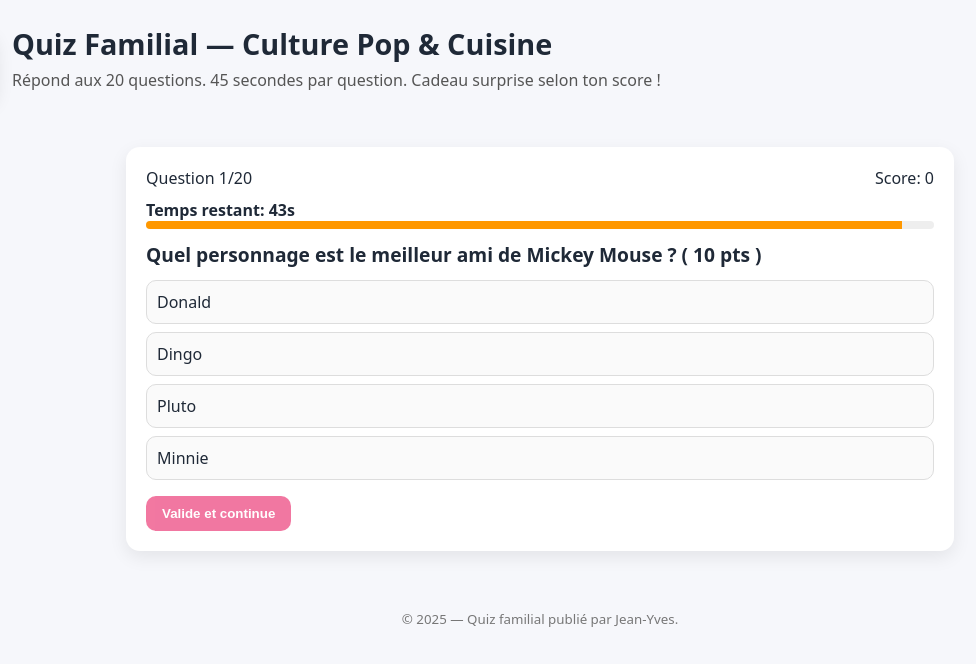
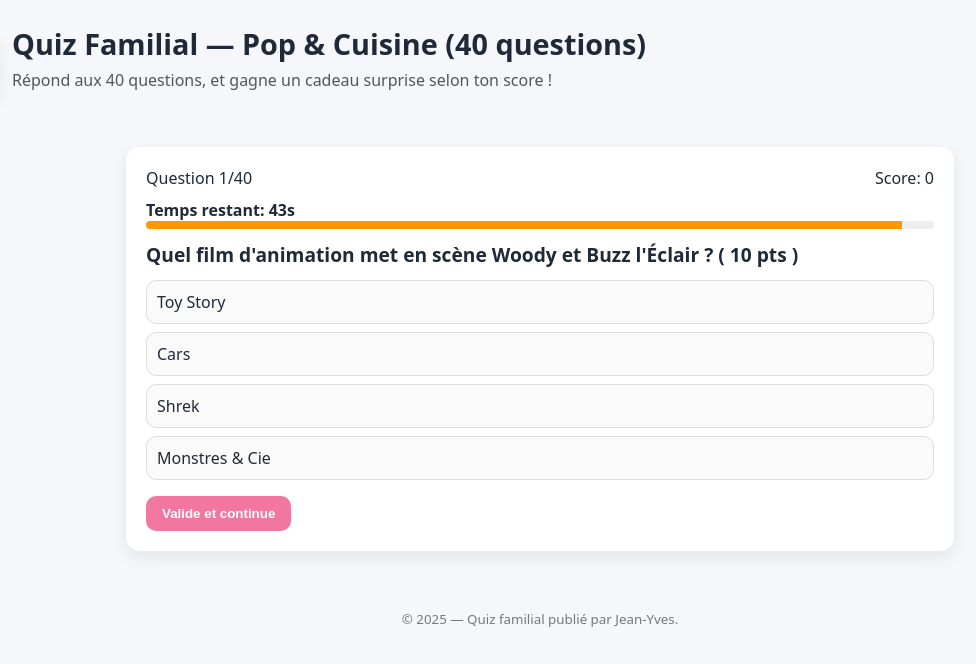
Before and after one commit to Canard76/quiz-famille-tabouret, a plain HTML site: page index.html in a window 1280 px wide. Both pictures are taken after a click on the button "Commencer ton quiz". Shown: the full height of the page, 100-1076 px from the left. Drawn offline with Linux system fonts and the light colour scheme.

Commit message:
Add files via upload

```diff
--- a/app.js
+++ b/app.js
@@ -1,24 +1,18 @@
 const defaultConfig = {
-  quizTitle: "Quiz Familial — Culture Pop & Cuisine",
+  quizTitle: "Quiz Familial — Pop & Cuisine (40 questions)",
   requireName: true,
   giftTiers: [
-    { minScore: 0,  label: "Niveau Bronze" },
-    { minScore: 80, label: "Niveau Argent" },
-    { minScore: 140, label: "Niveau Or" }
+    { minScore: 0,   label: "Niveau Bronze" },
+    { minScore: 200, label: "Niveau Argent" },
+    { minScore: 320, label: "Niveau Or" }
   ],
   pointsPerQuestionDefault: 10,
-  timePerQuestionSeconds: 15
+  timePerQuestionSeconds: 45
 };
 
 let CONFIG = { ...defaultConfig };
 let QUESTIONS = [];
-let state = {
-  index: 0,
-  score: 0,
-  answers: [],
-  timer: null,
-  timeLeft: defaultConfig.timePerQuestionSeconds
-};
+let state = { index: 0, score: 0, answers: [], timer: null, timeLeft: defaultConfig.timePerQuestionSeconds };
 
 function shuffle(array) {
   for (let i = array.length - 1; i > 0; i--) {
@@ -29,15 +23,8 @@ function shuffle(array) {
 }
 
 async function loadData() {
-  try {
-    const cfgResp = await fetch('config.json');
-    if (cfgResp.ok) {
-      const cfg = await cfgResp.json();
-      CONFIG = { ...defaultConfig, ...cfg };
-    }
-  } catch (e) { console.warn('Config par défaut utilisée', e); }
-  const qResp = await fetch('questions.json');
-  QUESTIONS = await qResp.json();
+  try { const cfgResp = await fetch('config.json'); if (cfgResp.ok) { const cfg = await cfgResp.json(); CONFIG = { ...defaultConfig, ...cfg }; } } catch (e) { console.warn('Config par défaut utilisée', e); }
+  const qResp = await fetch('questions.json'); QUESTIONS = await qResp.json();
 }
 
 function startTimer() {
@@ -45,14 +32,21 @@ function startTimer() {
   state.timeLeft = CONFIG.timePerQuestionSeconds;
   const timeEl = document.getElementById('timeLeft');
   const fill = document.getElementById('timerFill');
+  const label = document.getElementById('timerLabel');
   const total = CONFIG.timePerQuestionSeconds;
   timeEl.textContent = state.timeLeft;
   fill.style.width = '100%';
+  fill.classList.remove('danger');
+  label.classList.remove('danger');
   state.timer = setInterval(() => {
     state.timeLeft--;
     timeEl.textContent = state.timeLeft;
     const pct = Math.max(0, Math.min(100, Math.round(100 * state.timeLeft / total)));
     fill.style.width = pct + '%';
+    if (state.timeLeft <= 5) {
+      fill.classList.add('danger');
+      label.classList.add('danger');
+    }
     if (state.timeLeft <= 0) {
       clearInterval(state.timer);
       autoValidateTimeout();
@@ -89,29 +83,53 @@ function renderQuestion() {
       });
       choicesEl.appendChild(div);
     });
+  } else if (q.type === 'vf') {
+    ['Vrai','Faux'].forEach((label, idx) => {
+      const val = idx === 0; // Vrai=true, Faux=false
+      const div = document.createElement('div');
+      div.className = 'choice';
+      div.textContent = label;
+      div.dataset.value = String(val);
+      div.addEventListener('click', () => {
+        document.querySelectorAll('.choice').forEach(el => el.classList.remove('selected'));
+        div.classList.add('selected');
+        nextBtn.disabled = false;
+      });
+      choicesEl.appendChild(div);
+    });
   }
   startTimer();
 }
 
-function finalizeSelectionAndFeedback(selectedIndex) {
+function finalizeSelectionAndFeedback(selectedIndex, selectedBool) {
   const q = QUESTIONS[state.index];
   const points = q.points ?? CONFIG.pointsPerQuestionDefault;
   let correct = false;
 
-  // feedback visuel
   document.querySelectorAll('.choice').forEach(el => {
+    if (q.type === 'qcm') {
       const idx = parseInt(el.dataset.index, 10);
       if (idx === q.answer) el.classList.add('correct');
       if (selectedIndex !== null && idx === selectedIndex && idx !== q.answer) el.classList.add('wrong');
+    } else {
+      const val = el.dataset.value === 'true';
+      if (val === q.answer) el.classList.add('correct');
+      if (selectedBool !== null && val === selectedBool && val !== q.answer) el.classList.add('wrong');
+    }
   });
 
+  if (q.type === 'qcm') {
     if (selectedIndex !== null) correct = selectedIndex === q.answer;
+  } else {
+    if (selectedBool !== null) correct = selectedBool === q.answer;
+  }
+
   if (correct) state.score += points;
 
   state.answers.push({
     question: q.question,
-    correctAnswer: q.choices[q.answer],
-    selected: selectedIndex !== null ? q.choices[selectedIndex] : '(aucune)',
+    correctAnswer: q.type === 'qcm' ? q.choices[q.answer] : (q.answer ? 'Vrai' : 'Faux'),
+    selected: q.type === 'qcm' ? (selectedIndex !== null ? q.choices[selectedIndex] : '(aucune)') : (selectedBool !== null ? (selectedBool ? 'Vrai' : 'Faux') : '(aucune)'),
     correct,
     points: correct ? points : 0
   });
@@ -130,15 +148,19 @@ function finalizeSelectionAndFeedback(selectedIndex) {
 
 function validateAndNext() {
   clearInterval(state.timer);
+  const q = QUESTIONS[state.index];
+  if (q.type === 'qcm') {
     const selEl = document.querySelector('.choice.selected');
     const selectedIndex = selEl ? parseInt(selEl.dataset.index, 10) : null;
-  finalizeSelectionAndFeedback(selectedIndex);
+    finalizeSelectionAndFeedback(selectedIndex, null);
+  } else {
+    const selEl = document.querySelector('.choice.selected');
+    const selectedBool = selEl ? (selEl.dataset.value === 'true') : null;
+    finalizeSelectionAndFeedback(null, selectedBool);
+  }
 }
 
-function autoValidateTimeout() {
-  // Pas de sélection: enregistre comme faux et passe à la suivante
-  finalizeSelectionAndFeedback(null);
-}
+function autoValidateTimeout() { finalizeSelectionAndFeedback(null, null); }
 
 function giftLabelForScore(score) {
   const tiers = [...CONFIG.giftTiers].sort((a,b) => a.minScore - b.minScore);
--- a/config.json
+++ b/config.json
@@ -1,17 +1,17 @@
 {
-  "quizTitle": "Quiz Familial — Culture Pop & Cuisine",
+  "quizTitle": "Quiz Familial — Pop & Cuisine (40 questions)",
   "requireName": true,
   "giftTiers": [
     {
-      "minScore": 50,
+      "minScore": 0,
       "label": "Niveau Bronze, tu n'aura pas de cadeaux, mais un bisous !"
     },
     {
-      "minScore": 100,
-      "label": "Niveau Argent, tu mérite une petite enveloppe !"
+      "minScore": 200,
+      "label": "Niveau Argent, tu mérite une petite claque aux fesses avec un bisous !"
     },
     {
-      "minScore": 180,
+      "minScore": 320,
       "label": "Niveau Or, tu à le droit à un gros cadeaux !"
     }
   ],
--- a/index.html
+++ b/index.html
@@ -11,7 +11,7 @@
     <img id="logo" src="logo.png" alt="Logo du quiz" />
     <div class="titles">
       <h1 id="quiz-title">Quiz Familial — Culture Pop & Cuisine</h1>
-      <p id="intro">Répond aux 20 questions. 45 secondes par question. Cadeau surprise selon ton score !</p>
+      <p id="intro">Répond aux 40 questions, et gagne un cadeau surprise selon ton score !</p>
     </div>
   </header>
 
--- a/questions.json
+++ b/questions.json
@@ -1,24 +1,36 @@
 [
   {
     "type": "qcm",
-    "question": "Quel personnage est le meilleur ami de Mickey Mouse ?",
+    "question": "Quel film d'animation met en scène Woody et Buzz l'Éclair ?",
     "choices": [
-      "Donald",
-      "Dingo",
-      "Pluto",
-      "Minnie"
+      "Toy Story",
+      "Cars",
+      "Shrek",
+      "Monstres & Cie"
+    ],
+    "answer": 0,
+    "points": 10
+  },
+  {
+    "type": "qcm",
+    "question": "Quel plat italien est composé de couches de pâtes, sauce et fromage ?",
+    "choices": [
+      "Pizza",
+      "Lasagnes",
+      "Risotto",
+      "Cannelloni"
     ],
     "answer": 1,
     "points": 10
   },
   {
     "type": "qcm",
-    "question": "Quel est le prénom du héros dans le jeu 'The Legend of Zelda' ?",
+    "question": "Quel pays est célèbre pour les sushis ?",
     "choices": [
-      "Zelda",
-      "Link",
-      "Ganondorf",
-      "Mario"
+      "Chine",
+      "Japon",
+      "Corée",
+      "Thaïlande"
     ],
     "answer": 1,
     "points": 10
@@ -37,60 +49,48 @@
   },
   {
     "type": "qcm",
-    "question": "Quel film met en scène le personnage de Jack Sparrow ?",
+    "question": "Quel fromage est utilisé pour la pizza Margherita ?",
     "choices": [
-      "Harry Potter",
-      "Pirates des Caraïbes",
-      "Indiana Jones",
-      "Le Seigneur des Anneaux"
+      "Mozzarella",
+      "Cheddar",
+      "Gruyère",
+      "Parmesan"
+    ],
+    "answer": 0,
+    "points": 10
+  },
+  {
+    "type": "qcm",
+    "question": "Quel personnage Disney perd sa chaussure au bal ?",
+    "choices": [
+      "Ariel",
+      "Cendrillon",
+      "Belle",
+      "Raiponce"
     ],
     "answer": 1,
     "points": 10
   },
   {
     "type": "qcm",
-    "question": "Quel chanteur est surnommé le 'King of Pop' ?",
+    "question": "Quel chanteur est connu pour 'Thriller' ?",
     "choices": [
-      "Elvis Presley",
+      "Prince",
       "Michael Jackson",
-      "Prince",
-      "Justin Timberlake"
+      "George Michael",
+      "Madonna"
     ],
     "answer": 1,
     "points": 10
   },
   {
     "type": "qcm",
-    "question": "Quel ingrédient principal trouve-t-on dans une ratatouille ?",
+    "question": "Quel personnage de jeu vidéo collecte des anneaux dorés ?",
     "choices": [
-      "Courgette",
-      "Carotte",
-      "Pomme de terre",
-      "Brocoli"
-    ],
-    "answer": 0,
-    "points": 10
-  },
-  {
-    "type": "qcm",
-    "question": "Dans quel film Disney trouve-t-on le personnage Olaf ?",
-    "choices": [
-      "La Reine des Neiges",
-      "Vaiana",
-      "Encanto",
-      "Raya"
-    ],
-    "answer": 0,
-    "points": 10
-  },
-  {
-    "type": "qcm",
-    "question": "Quel est le nom du plombier célèbre dans les jeux vidéo Nintendo ?",
-    "choices": [
-      "Luigi",
       "Mario",
-      "Bowser",
-      "Peach"
+      "Sonic",
+      "Crash Bandicoot",
+      "Kirby"
     ],
     "answer": 1,
     "points": 10
@@ -109,134 +109,254 @@
   },
   {
     "type": "qcm",
-    "question": "Quel super-héros est aussi connu sous le nom de Bruce Wayne ?",
+    "question": "Quel film met en scène le personnage de Jack Sparrow ?",
     "choices": [
-      "Superman",
-      "Batman",
-      "Iron Man",
-      "Spider-Man"
+      "Harry Potter",
+      "Pirates des Caraïbes",
+      "Indiana Jones",
+      "Le Seigneur des Anneaux"
     ],
     "answer": 1,
     "points": 10
   },
   {
     "type": "qcm",
-    "question": "Quel pays est célèbre pour les sushis ?",
+    "question": "Dans quel sport utilise-t-on un volant ?",
     "choices": [
-      "Chine",
-      "Japon",
-      "Corée",
-      "Thaïlande"
+      "Tennis de table",
+      "Badminton",
+      "Baseball",
+      "Hockey"
+    ],
+    "answer": 2,
+    "points": 10
+  },
+  {
+    "type": "qcm",
+    "question": "Quel film Pixar montre une famille de super-héros ?",
+    "choices": [
+      "Les Indestructibles",
+      "Vice-Versa",
+      "Ratatouille",
+      "Là-Haut"
+    ],
+    "answer": 0,
+    "points": 10
+  },
+  {
+    "type": "qcm",
+    "question": "Quel ingrédient principal du houmous ?",
+    "choices": [
+      "Pois chiches",
+      "Lentilles",
+      "Haricots",
+      "Aubergines"
+    ],
+    "answer": 0,
+    "points": 10
+  },
+  {
+    "type": "qcm",
+    "question": "Quel animal est l'emblème de la saga Pokémon ?",
+    "choices": [
+      "Pikachu",
+      "Bulbizarre",
+      "Dracaufeu",
+      "Salamèche"
+    ],
+    "answer": 0,
+    "points": 10
+  },
+  {
+    "type": "qcm",
+    "question": "Dans quel film trouve‑t‑on le personnage Olaf ?",
+    "choices": [
+      "La Reine des Neiges",
+      "Vaiana",
+      "Encanto",
+      "Raya"
+    ],
+    "answer": 0,
+    "points": 10
+  },
+  {
+    "type": "qcm",
+    "question": "Quel condiment japonais accompagne souvent les sushis ?",
+    "choices": [
+      "Moutarde",
+      "Wasabi",
+      "Ketchup",
+      "Harissa"
     ],
     "answer": 1,
     "points": 10
   },
   {
     "type": "qcm",
-    "question": "Quel film d'animation met en scène Woody et Buzz l'Éclair ?",
+    "question": "Quelle boisson gazeuse est réputée pour sa couleur noire ?",
     "choices": [
-      "Toy Story",
-      "Cars",
-      "Shrek",
-      "Monstres & Cie"
+      "Cola",
+      "Limonade",
+      "Ginger Ale",
+      "Tonic"
     ],
     "answer": 0,
     "points": 10
   },
   {
     "type": "qcm",
-    "question": "Quel est le nom du groupe qui a chanté 'Bohemian Rhapsody' ?",
+    "question": "Quel plat mexicain est une tortilla garnie ?",
     "choices": [
-      "Queen",
-      "The Beatles",
-      "Pink Floyd",
-      "U2"
+      "Tacos",
+      "Paella",
+      "Couscous",
+      "Lasagnes"
     ],
     "answer": 0,
     "points": 10
   },
   {
     "type": "qcm",
-    "question": "Quel fromage est utilisé dans la recette traditionnelle de la pizza Margherita ?",
+    "question": "Quelle pâte italienne est farcie et en forme de petits anneaux ?",
     "choices": [
-      "Mozzarella",
-      "Cheddar",
-      "Gruyère",
-      "Parmesan"
+      "Spaghetti",
+      "Ravioli",
+      "Tortellini",
+      "Penne"
+    ],
+    "answer": 2,
+    "points": 10
+  },
+  {
+    "type": "qcm",
+    "question": "Quel héros Marvel brandit un marteau nommé Mjolnir ?",
+    "choices": [
+      "Thor",
+      "Loki",
+      "Hulk",
+      "Captain America"
     ],
     "answer": 0,
     "points": 10
   },
   {
-    "type": "qcm",
-    "question": "Quel personnage de jeu vidéo est connu pour collecter des anneaux dorés ?",
-    "choices": [
-      "Mario",
-      "Sonic",
-      "Crash Bandicoot",
-      "Kirby"
-    ],
-    "answer": 1,
+    "type": "vf",
+    "question": "Le guacamole est traditionnellement à base d'avocat.",
+    "answer": true,
     "points": 10
   },
   {
-    "type": "qcm",
-    "question": "Quel film met en scène un clown maléfique nommé Pennywise ?",
-    "choices": [
-      "Ça (IT)",
-      "Conjuring",
-      "Annabelle",
-      "Scream"
-    ],
-    "answer": 0,
+    "type": "vf",
+    "question": "La pizza Margherita traditionnelle utilise du cheddar.",
+    "answer": false,
     "points": 10
   },
   {
-    "type": "qcm",
-    "question": "Quel fruit est utilisé pour faire une tarte Tatin ?",
-    "choices": [
-      "Pomme",
-      "Poire",
-      "Abricot",
-      "Cerise"
-    ],
-    "answer": 0,
+    "type": "vf",
+    "question": "Buzz l'Éclair apparaît dans Toy Story.",
+    "answer": true,
     "points": 10
   },
   {
-    "type": "qcm",
-    "question": "Quel chanteur a interprété la chanson 'Shape of You' ?",
-    "choices": [
-      "Ed Sheeran",
-      "Sam Smith",
-      "Bruno Mars",
-      "Shawn Mendes"
-    ],
-    "answer": 0,
+    "type": "vf",
+    "question": "Le houmous est principalement composé de pois chiches.",
+    "answer": true,
     "points": 10
   },
   {
-    "type": "qcm",
-    "question": "Quel film Marvel présente le personnage de Tony Stark ?",
-    "choices": [
-      "Thor",
-      "Iron Man",
-      "Captain America",
-      "Hulk"
-    ],
-    "answer": 1,
+    "type": "vf",
+    "question": "Cendrillon perd une bague pendant le bal.",
+    "answer": false,
     "points": 10
   },
   {
-    "type": "qcm",
-    "question": "Quel plat italien est composé de couches de pâtes, sauce et fromage ?",
-    "choices": [
-      "Pizza",
-      "Lasagnes",
-      "Risotto",
-      "Cannelloni"
-    ],
-    "answer": 1,
+    "type": "vf",
+    "question": "Sonic est connu pour collecter des pièces carrées.",
+    "answer": false,
+    "points": 10
+  },
+  {
+    "type": "vf",
+    "question": "Michael Jackson est l'interprète de 'Thriller'.",
+    "answer": true,
+    "points": 10
+  },
+  {
+    "type": "vf",
+    "question": "Les sushis viennent de Thaïlande.",
+    "answer": false,
+    "points": 10
+  },
+  {
+    "type": "vf",
+    "question": "La ratatouille contient souvent de la courgette.",
+    "answer": true,
+    "points": 10
+  },
+  {
+    "type": "vf",
+    "question": "Le tiramisu est un dessert italien à base de café.",
+    "answer": true,
+    "points": 10
+  },
+  {
+    "type": "vf",
+    "question": "La carbonara traditionnelle se fait avec de la crème fraîche.",
+    "answer": false,
+    "points": 10
+  },
+  {
+    "type": "vf",
+    "question": "Le cheddar est d'origine britannique.",
+    "answer": true,
+    "points": 10
+  },
+  {
+    "type": "vf",
+    "question": "Le wasabi est une pâte épicée verte.",
+    "answer": true,
+    "points": 10
+  },
+  {
+    "type": "vf",
+    "question": "La baguette est une spécialité espagnole.",
+    "answer": false,
+    "points": 10
+  },
+  {
+    "type": "vf",
+    "question": "La sauce soja est généralement sucrée uniquement.",
+    "answer": false,
+    "points": 10
+  },
+  {
+    "type": "vf",
+    "question": "Le fromage utilisé dans la fondue savoyarde inclut souvent du comté.",
+    "answer": true,
+    "points": 10
+  },
+  {
+    "type": "vf",
+    "question": "Pikachu est un personnage de Disney.",
+    "answer": false,
+    "points": 10
+  },
+  {
+    "type": "vf",
+    "question": "La pizza hawaïenne contient de l'ananas.",
+    "answer": true,
+    "points": 10
+  },
+  {
+    "type": "vf",
+    "question": "Le falafel est traditionnellement à base de bœuf.",
+    "answer": false,
+    "points": 10
+  },
+  {
+    "type": "vf",
+    "question": "La Reine des Neiges est un film des studios Disney.",
+    "answer": true,
     "points": 10
   }
 ]
```
Lines whose indentation alone changed are shown as unchanged.
